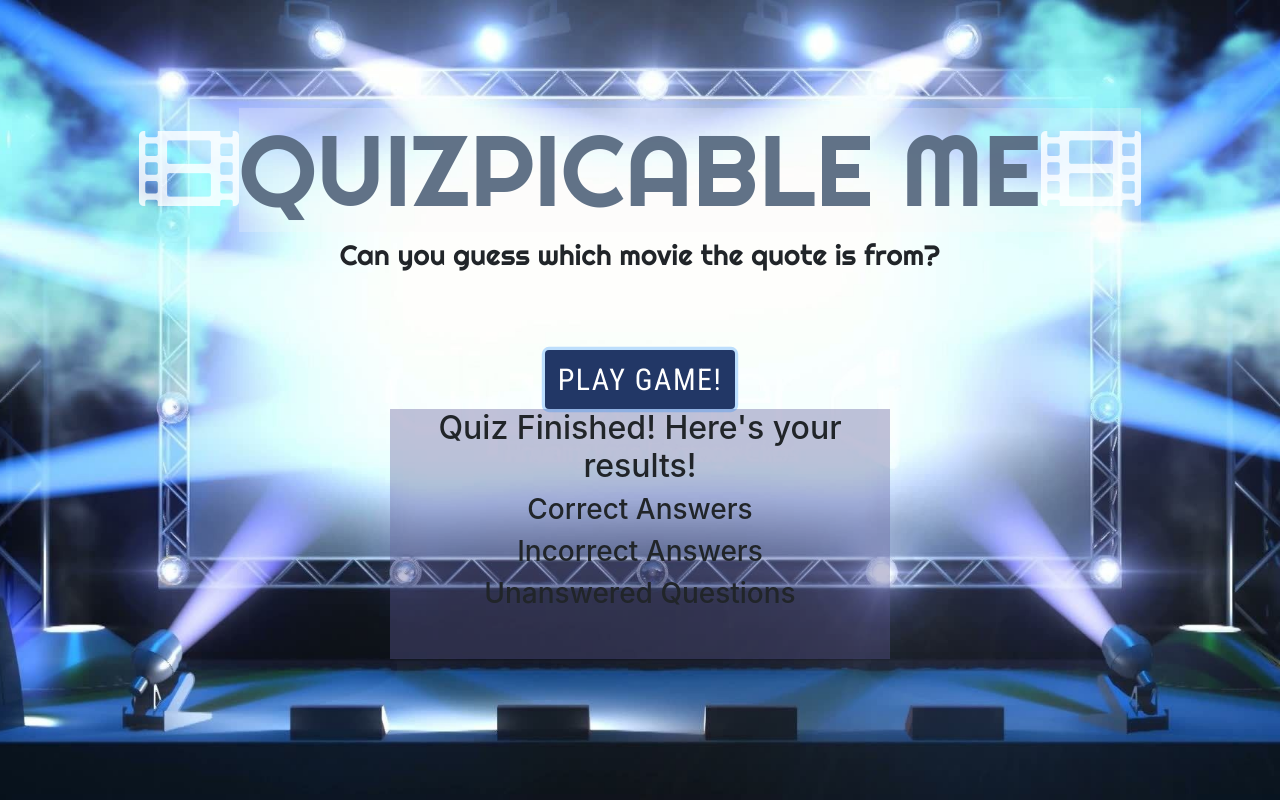
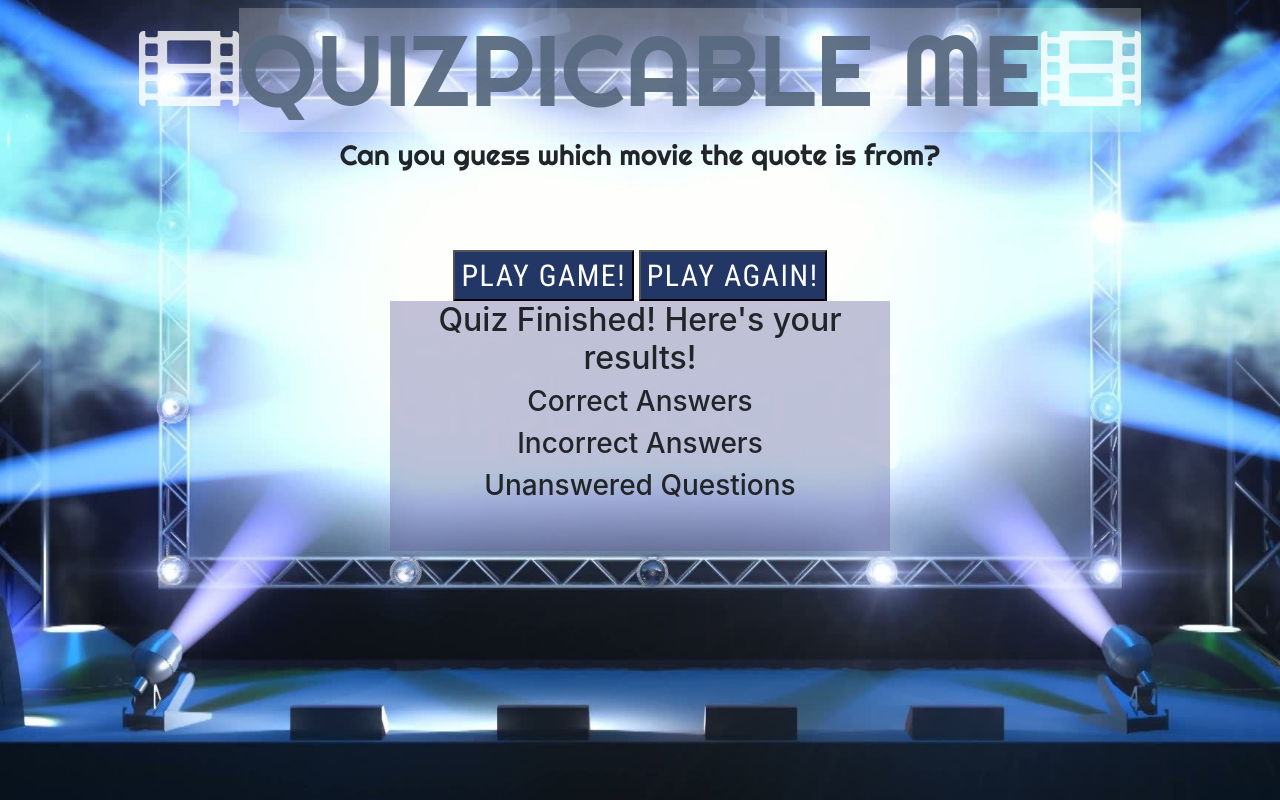
Before and after one commit to Code-Institute-Submissions/emmyamanda-QuizpicableMe, a plain HTML site: page index.html in a window 1280 px wide. Both pictures are taken after a click on the button "PLAY GAME!". Drawn offline with nearby package versions, Linux system fonts and the light colour scheme.

Commit message:
Changed Play button

```diff
--- a/assets/css/style.css
+++ b/assets/css/style.css
@@ -22,7 +22,7 @@ body, html {
     color: rgba(88, 106, 128, 0.945);
     font-size: 100px;
     text-transform: uppercase;
-    margin-top: 110px;
+    margin-top: 10px;
 }
 
 #title span {
@@ -37,7 +37,7 @@ body, html {
     font-family: 'Righteous', sans-serif;
 }
 
-#play-button {
+.start {
     color: white;
     background-color: rgb(34, 55, 102);
     font-size: 30px;
@@ -47,20 +47,24 @@ body, html {
     letter-spacing: 1.5px;
 }
 
-#play-button:hover {
+.start:hover {
     transform: scale(1.1);
 }
 
-#play-button:focus {
+.start:focus {
     outline:0;
 }
 
-#play-button:active {
+.start:active {
     transform: translateY(4px);
 }
 
 .play-again-button {
     display: none;
+}
+
+#timer {
+
 }
 
 /*-------------QUESTIONS SECTION------------*/
--- a/index.html
+++ b/index.html
@@ -19,15 +19,15 @@
             <div class="col-12">
                 <h1 id="title"><i class="fas fa-film" id="film-image"></i><span></i>Quizpicable Me<i class="fas fa-film" id="film-image"></i></span></h1>
                 <h3 id="title-undertext">Can you guess which movie the quote is from?</h3>
-                <h4 id="countdown"></h4> <!--ADD JAVASCRIPT-->
+                <h4 id="timer"></h4> <!--ADD JAVASCRIPT-->
             </div>
             <div class="col-12">
-                <button id="play-button" class="btn btn-click" aria-label="Enter Button">Play game!</button>
-                <button id="play-button" class="btn btn-click play-again-button" aria-label="Play Again Button">Play again!</button>
+                <button id="play" class="start" aria-label="Enter Button">Play game!</button>
+                <button id="playAgain" class="start" aria-label="Play Again Button">Play again!</button>
             </div>
         </div>
     </div>
-    <section class="question-part">
+
     <div id="question-box" class="container-fluid">
         <h2 id="quotes"></h2>
         <h3 id="number-count"></h3>
@@ -47,7 +47,7 @@
             </div>
         </div>
     </div>
-    </section>
+
 
 </body>
 </html>
```
Lines whose indentation alone changed are shown as unchanged.
